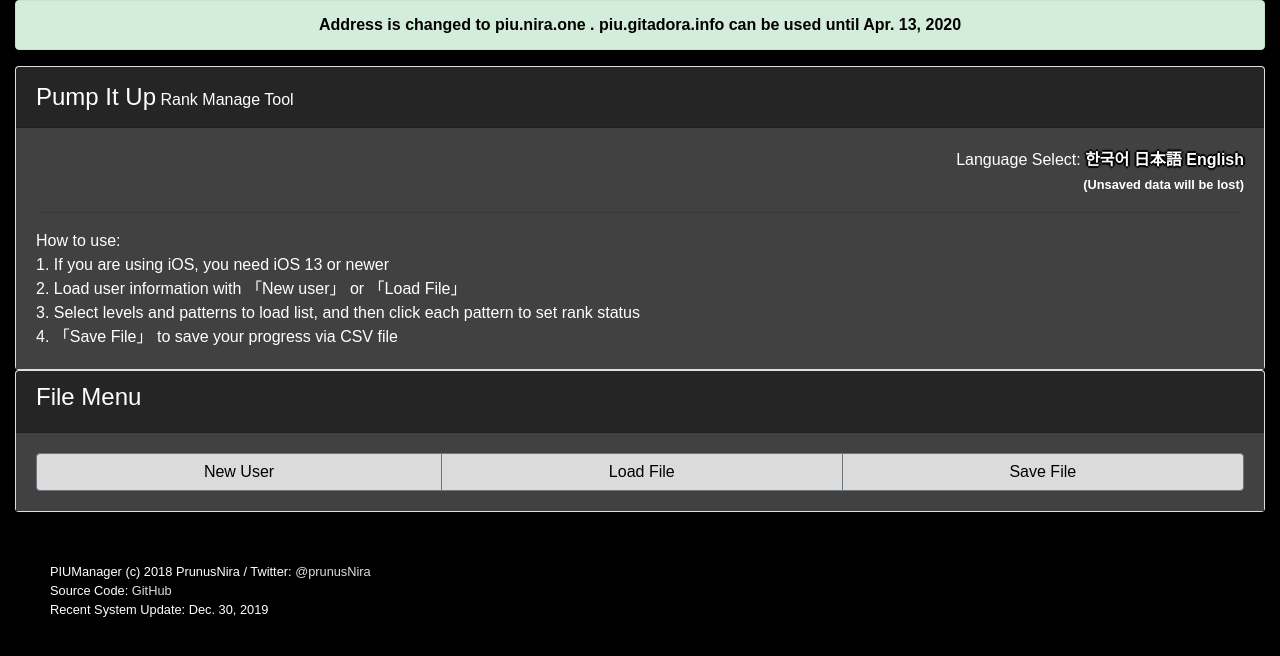
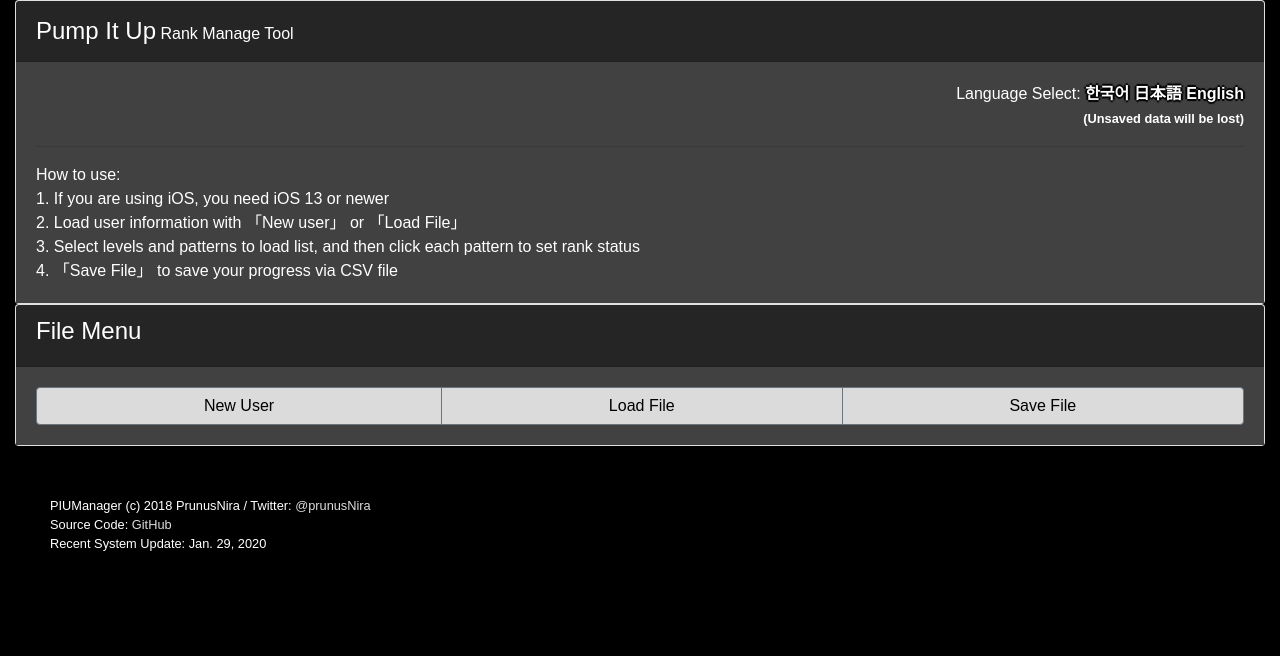
Before and after one commit to prunusnira/piumanager, a React (Create React App) app: page / in a window 1280 px wide. Shown: the top 656 px of the page. Built offline with nearby package versions, Linux system fonts and the light colour scheme.

Commit message:
wide mode added (extra large)

```diff
--- a/src/piutable/piufooter.tsx
+++ b/src/piutable/piufooter.tsx
@@ -21,7 +21,7 @@
                         Source Code:&nbsp;
                         <a style={astyle} href="https://github.com/prunusnira/piumanager"
                             target="_blank">GitHub</a><br/>
-                        Recent System Update: Dec. 30, 2019
+                        Recent System Update: Jan. 29, 2020
                     </Col>
                 </Row>
             </footer>
--- a/src/piutable/piutable.tsx
+++ b/src/piutable/piutable.tsx
@@ -1000,13 +1000,13 @@
 
         return (
             <Container fluid>
-                <Alert onClose={() => console.log("")}>
+                {/*<Alert onClose={() => console.log("")}>
                     <Row>
                         <Col xs="12" className="text-center">
                             <b><span style={{color:"black"}}>{(txtPIU.test as any)[self.lang]}</span></b>
                         </Col>
                     </Row>
-                </Alert>
+                </Alert>*/}
                 <Row>
                     <Col xs="12">
                         <Card>
--- a/src/piutable/tablerow.tsx
+++ b/src/piutable/tablerow.tsx
@@ -27,7 +27,7 @@
 
                         return (
                             <Fragment>
-                                <Col key={prop.key+i} xs="3" sm="2" className="div-pattern">
+                                <Col key={prop.key+i} xs="3" sm="2" xl="1" className="div-pattern">
                                     <input style={{transform: "scale(2)", left: "48%",
                                             display: self.props.showcheck ? "block":"none"}}
                                         type="checkbox" id="ptnsel" value={d.ptid} />
```
